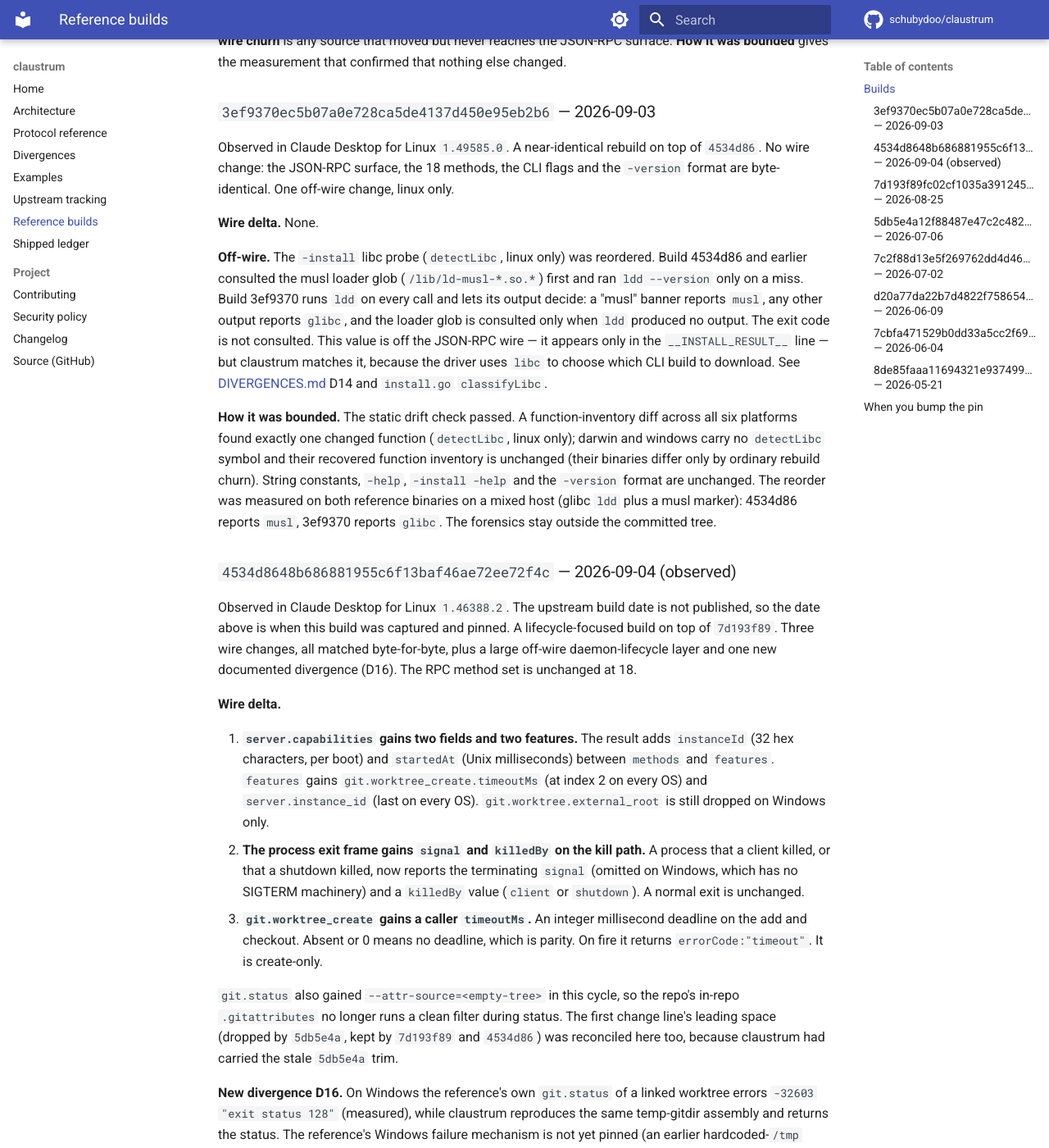
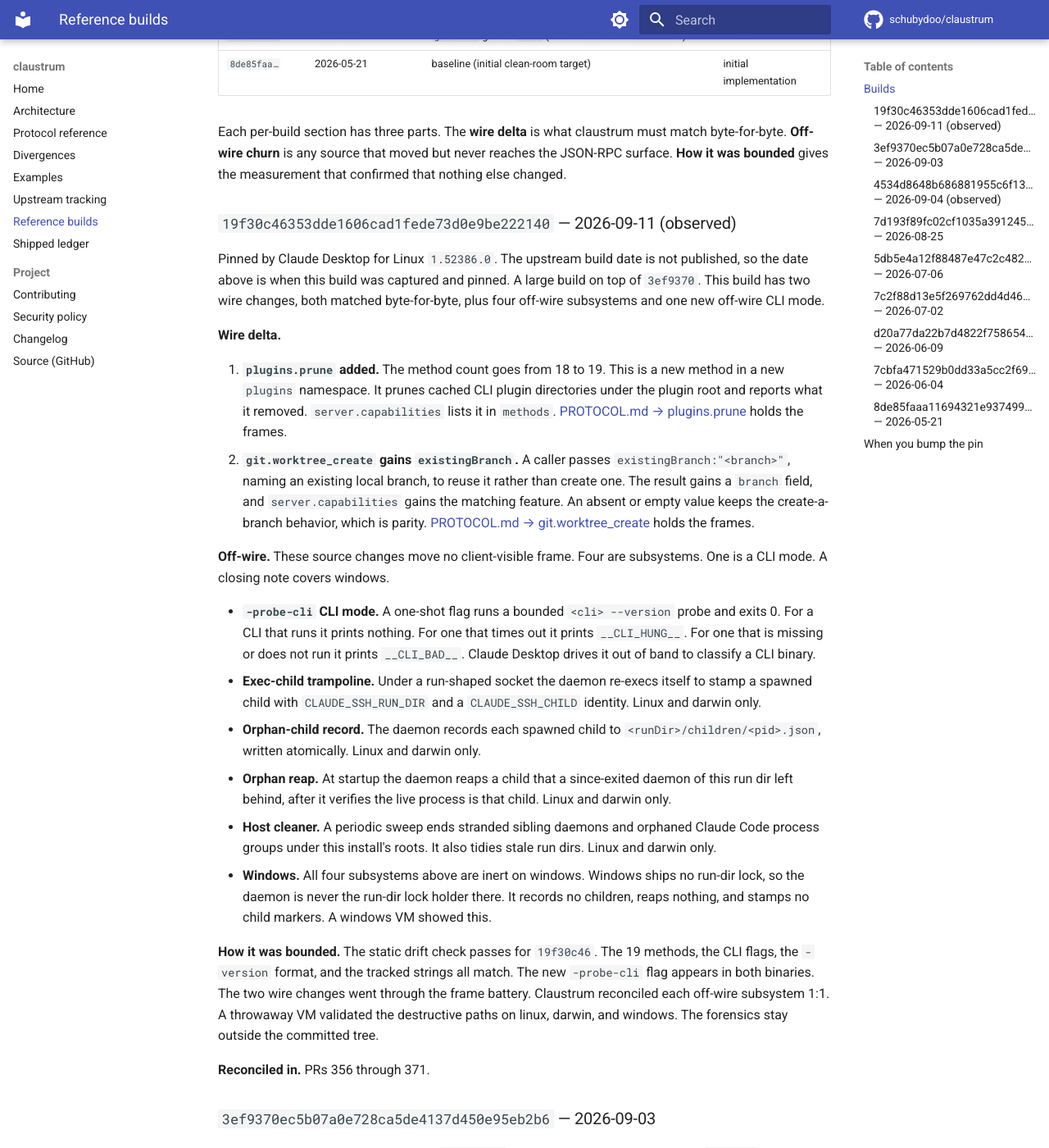
Before and after one commit to schubydoo/claustrum, an MkDocs documentation site: the page built from docs/REFERENCE-BUILDS.md, in a window 1280 px wide and 1400 px high, scrolled down 862 px. Shown: the whole window at 82% size. Built offline with MkDocs 1.6.1 and Material for MkDocs 9.7.7, drawn with Linux system fonts in a browser that asks for light colours; comment, search, counter and statistics services are not loaded; some of the changed text lies outside the part shown.

Commit message:
chore: pin reference build 19f30c46 (completes the issue 351 reconciliation) (#372)
Bumps scripts/UPSTREAM_SHA from 3ef9370 to 19f30c46 now that every slice of the
19f30c46 reconciliation has merged (PRs 356 through 371): the two wire changes
(plugins.prune and git.worktree_create's existingBranch) and the four off-wire
subsystems (exec-child trampoline, orphan-child registry, orphan reap, and host
cleaner) on linux and darwin, plus the -probe-cli CLI mode. Windows carries all
four subsystems inert, matching the reference.

- scripts/check-upstream.sh: add plugins.prune to the canonical method set (18 to 19).
- docs/REFERENCE-BUILDS.md: add the 19f30c46 row and detail section.

check-upstream.sh passes against 19f30c46 with no drift in methods, flags, or
tracked strings.

Co-authored-by: Schuby <12485317+schubydoo@users.noreply.github.com>
Co-authored-by: Claude Opus 4.8 <noreply@anthropic.com>

```diff
--- a/docs/REFERENCE-BUILDS.md
+++ b/docs/REFERENCE-BUILDS.md
@@ -18,6 +18,7 @@ This lets a reader tell a re-published SHA from a real release.
 
 | Reference SHA | Built (UTC) | Wire changes | Reconciled in |
 |---|---|---|---|
+| `19f30c46…` | 2026-09-11 (observed) | 2 changes + 4 off-wire subsystems + a new CLI mode — see below | [PRs 356–371](https://github.com/schubydoo/claustrum/pull/371) |
 | `3ef9370e…` | 2026-09-03 (built) | none (off-wire: linux libc probe reordered ldd-first) | [PR 345](https://github.com/schubydoo/claustrum/pull/345) |
 | `4534d86…` | 2026-09-04 (observed) | 3 changes + off-wire lifecycle layer | [PRs 314–333](https://github.com/schubydoo/claustrum/pull/333) |
 | `7d193f89…` | 2026-08-25 | 6 changes + off-wire git rewrite — see below | [PR 286](https://github.com/schubydoo/claustrum/pull/286) |
@@ -31,6 +32,57 @@ Each per-build section has three parts. The **wire delta** is what claustrum
 must match byte-for-byte. **Off-wire churn** is any source that moved but never
 reaches the JSON-RPC surface. **How it was bounded** gives the measurement that
 confirmed that nothing else changed.
+
+### `19f30c46353dde1606cad1fede73d0e9be222140` — 2026-09-11 (observed)
+
+Pinned by Claude Desktop for Linux `1.52386.0`. The upstream build date is not
+published, so the date above is when this build was captured and pinned. A large
+build on top of `3ef9370`. This build has two wire changes, both matched
+byte-for-byte, plus four off-wire subsystems and one new off-wire CLI mode.
+
+**Wire delta.**
+
+1. **`plugins.prune` added.** The method count goes from 18 to 19. This is a new
+   method in a new `plugins` namespace. It prunes cached CLI plugin directories
+   under the plugin root and reports what it removed. `server.capabilities` lists it
+   in `methods`. [PROTOCOL.md → plugins.prune](PROTOCOL.md) holds the frames.
+2. **`git.worktree_create` gains `existingBranch`.** A caller passes
+   `existingBranch:"<branch>"`, naming an existing local branch, to reuse it rather
+   than create one. The result gains a `branch` field, and `server.capabilities`
+   gains the matching feature. An absent or empty value keeps the create-a-branch
+   behavior, which is parity.
+   [PROTOCOL.md → git.worktree_create](PROTOCOL.md) holds the frames.
+
+**Off-wire.** These source changes move no client-visible frame. Four are subsystems.
+One is a CLI mode. A closing note covers windows.
+
+- **`-probe-cli` CLI mode.** A one-shot flag runs a bounded `<cli> --version` probe
+  and exits 0. For a CLI that runs it prints nothing. For one that times out it
+  prints `__CLI_HUNG__`. For one that is missing or does not run it prints
+  `__CLI_BAD__`. Claude Desktop drives it out of band to classify a CLI binary.
+- **Exec-child trampoline.** Under a run-shaped socket the daemon re-execs itself to
+  stamp a spawned child with `CLAUDE_SSH_RUN_DIR` and a `CLAUDE_SSH_CHILD` identity.
+  Linux and darwin only.
+- **Orphan-child record.** The daemon records each spawned child to
+  `<runDir>/children/<pid>.json`, written atomically. Linux and darwin only.
+- **Orphan reap.** At startup the daemon reaps a child that a since-exited daemon of
+  this run dir left behind, after it verifies the live process is that child. Linux
+  and darwin only.
+- **Host cleaner.** A periodic sweep ends stranded sibling daemons and orphaned
+  Claude Code process groups under this install's roots. It also tidies stale run
+  dirs. Linux and darwin only.
+- **Windows.** All four subsystems above are inert on windows. Windows ships no
+  run-dir lock, so the daemon is never the run-dir lock holder there. It records no
+  children, reaps nothing, and stamps no child markers. A windows VM showed this.
+
+**How it was bounded.** The static drift check passes for `19f30c46`. The 19 methods,
+the CLI flags, the `-version` format, and the tracked strings all match. The new
+`-probe-cli` flag appears in both binaries. The two wire changes went through the
+frame battery. Claustrum reconciled each off-wire subsystem 1:1. A throwaway VM
+validated the destructive paths on linux, darwin, and windows. The forensics stay
+outside the committed tree.
+
+**Reconciled in.** PRs 356 through 371.
 
 ### `3ef9370ec5b07a0e728ca5de4137d450e95eb2b6` — 2026-09-03
 
```
Also changed, not shown: 2 other files.
